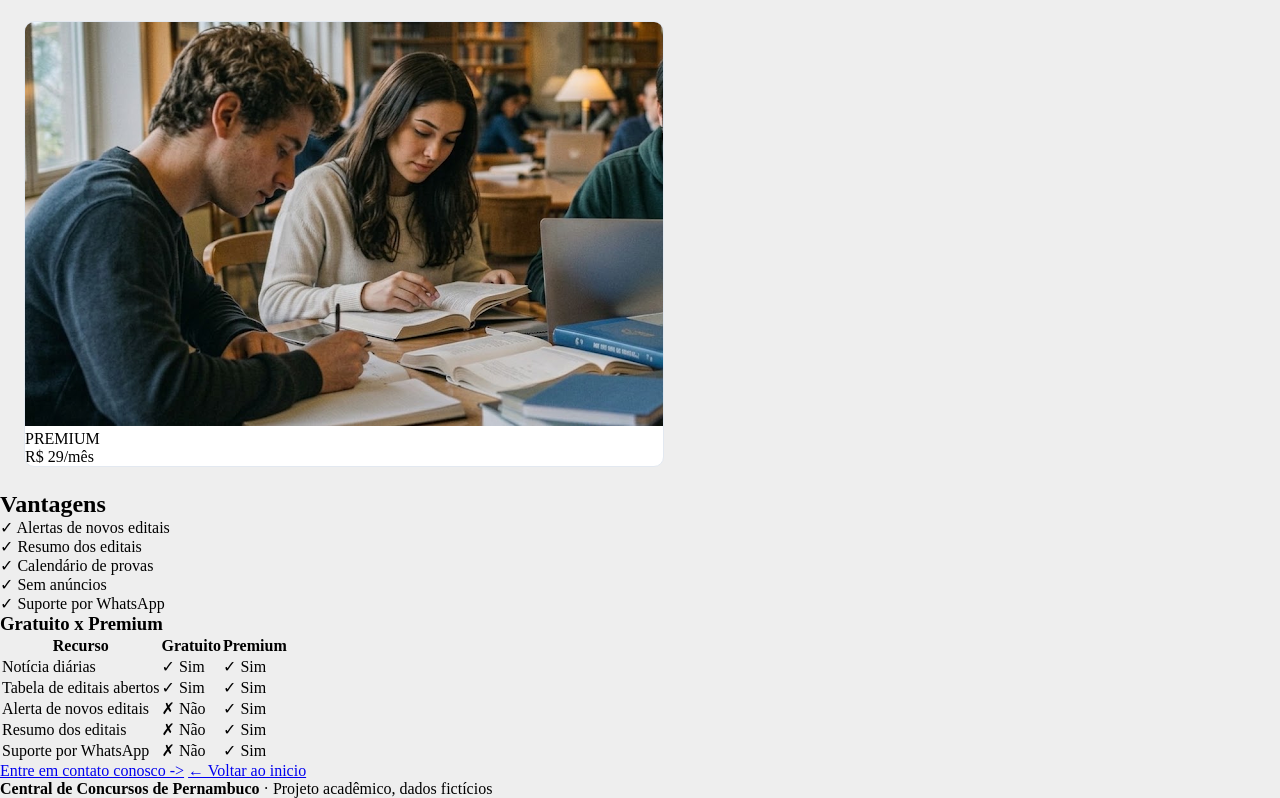
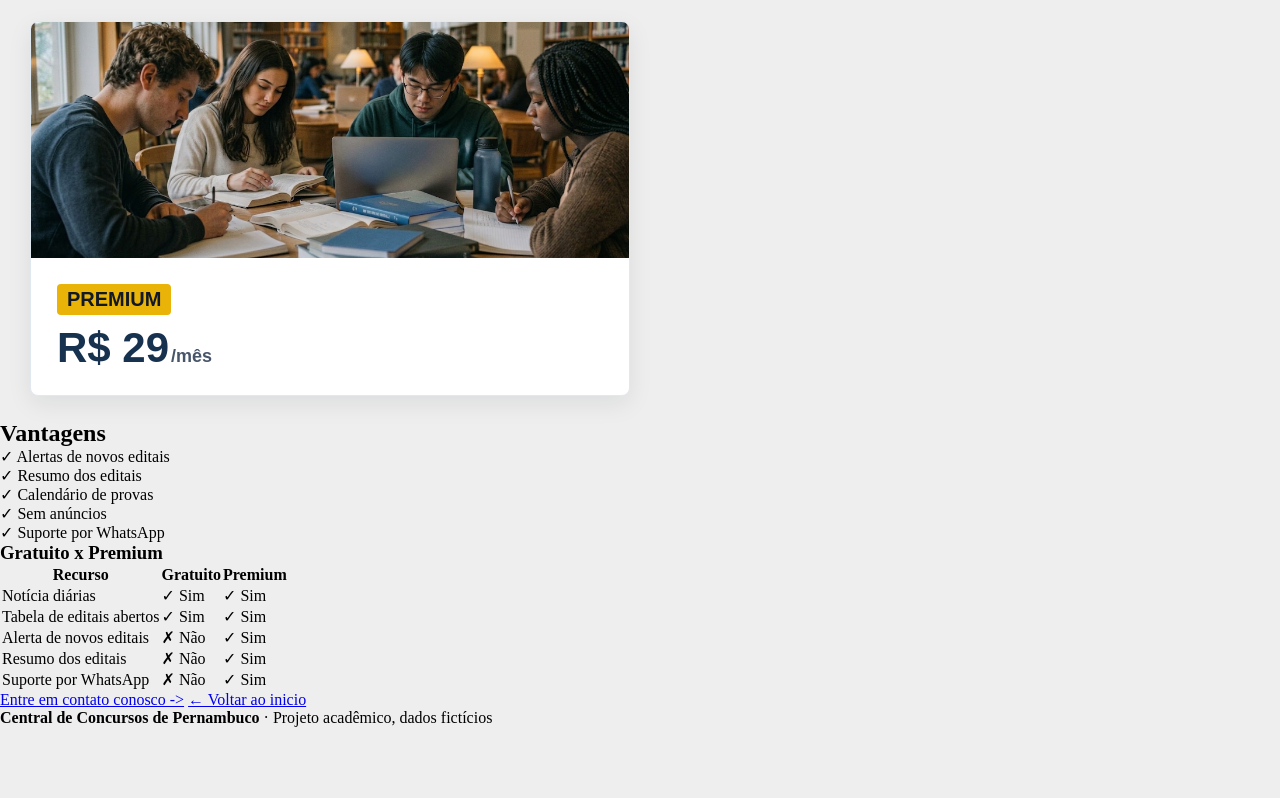
Before and after one commit to santana-x5/projeto-web-final, a plain HTML site: page pagina3.html in a window 1280 px wide. Shown: the part 122-920 px from the top of the page. After the commit the page ends 849 px from the top, so only its background shows below. Drawn offline with Linux system fonts and the light colour scheme.

Commit message:
painel premium adicionado

```diff
--- a/css/styles.css
+++ b/css/styles.css
@@ -324,11 +324,51 @@
 }
 
 .conteudo-premium{
-    width: 50%;
-    max-width: 1000px;
+    width: 100%;
+    max-width: 600px;
     background-color: #ffffff;
-    border-radius: 10px;
+    border-radius: 8px;
     overflow:hidden;
     border: 1px solid #e2e8f0;
-    margin: 24px;
+    margin: 24px 30px;
+    box-shadow: 0 8px 24px rgba(15, 23, 42, 0.08);
+
 }
+
+.image-premium {
+  width: 100%;
+  height: auto;
+  object-fit: contain;
+}
+
+.selo-premium{
+    background-color: #eab308;
+    color: #111827;
+    font-family: arial, sans-serif;
+    display:  inline-block;
+    font-size: 20px;
+    font-weight: 700;
+    padding: 4px 10px;
+    border-radius: 4px;
+    margin: 22px 26px 10px;
+}
+
+.conteudo-premium p{
+    margin: 0 26px 24px;
+    line-height: 1.1;
+}
+
+.valor {
+    font-family: arial, sans-serif;
+    font-size: 42px;
+    font-weight: 700;
+    color: #16324f;
+}
+
+.mes{
+    font-family: Arial, sans-serif;
+    font-size: 18px;
+    font-weight: 600;
+    color: #475569;
+    margin-left: 2px;
+}
```
